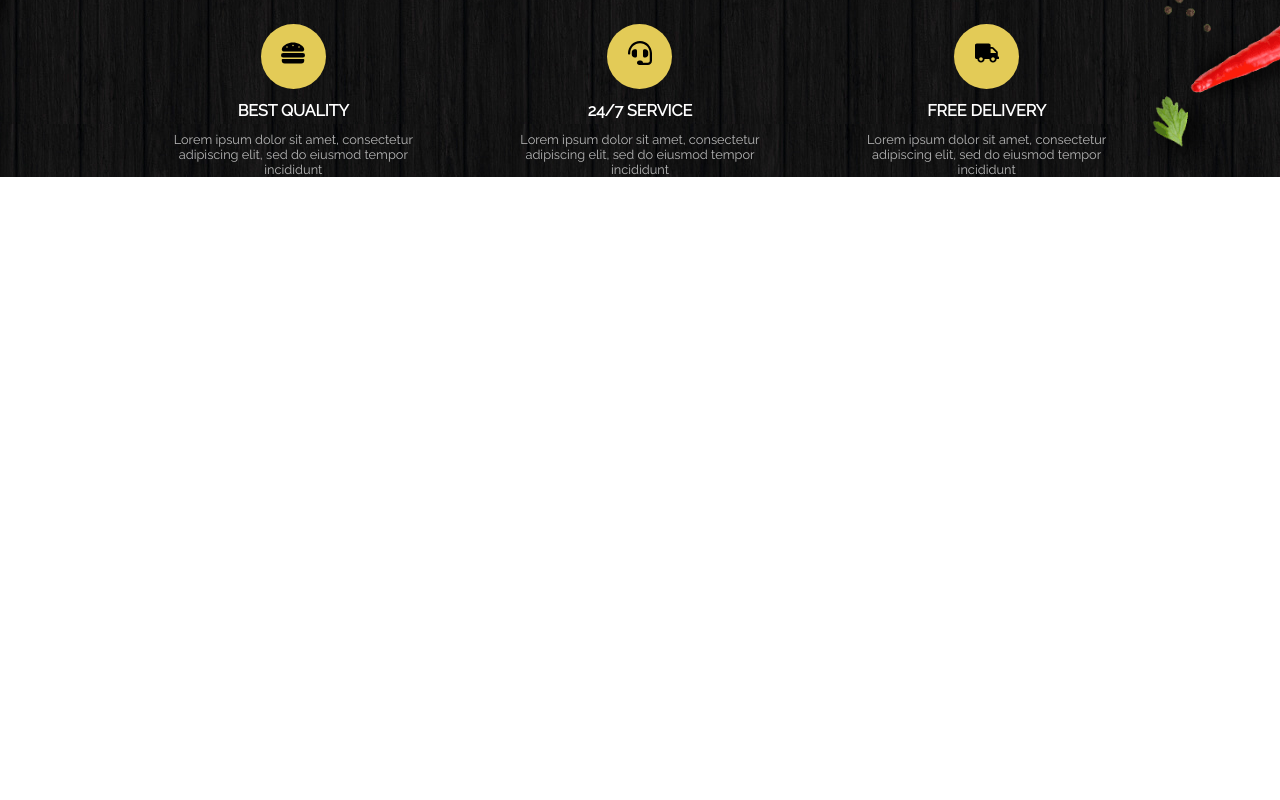
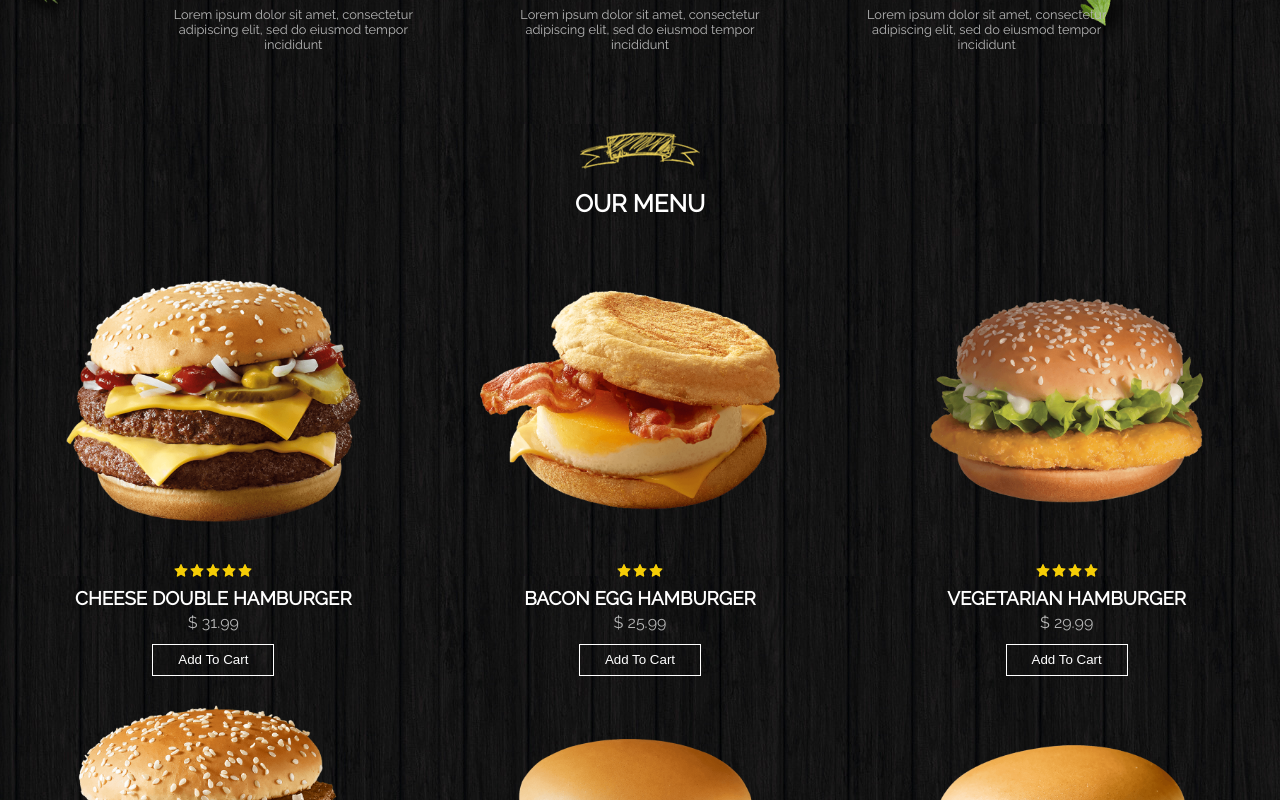
Before and after one commit to TomasDnlAranda/Burger-Website-React, a React (Create React App) app: page / in a window 1280 px wide. Shown: the part 780-1580 px from the top of the page. Before the commit the page ends 957 px from the top, so only its background shows below. Built offline with nearby package versions, Linux system fonts and the light colour scheme; a web font is replaced by a local one.

Commit message:
add menu

```diff
--- a/src/App.js
+++ b/src/App.js
@@ -1,4 +1,5 @@
 import Main from './components/Main';
+import Menu from './components/Menu';
 import Navbar from './components/Navbar';
 
 function App() {
@@ -7,6 +8,7 @@ function App() {
 			<div className="app__container">
 				<Navbar />
 				<Main />
+				<Menu />
 			</div>
 		</>
 	);
--- /dev/null
+++ b/src/components/CardMenu.jsx
@@ -0,0 +1,45 @@
+import React from 'react';
+import '../css/cardmenu.css';
+import { AiFillStar as IconStar } from 'react-icons/ai';
+
+const CardMenu = ({ item }) => {
+	const { name, price, img, stars } = item;
+
+	const STARS = [
+		[],
+		[<IconStar key={name + ' 1-1'} />],
+		[<IconStar key={name + ' 2-1'} />, <IconStar key={name + ' 2-2'} />],
+		[
+			<IconStar key={name + ' 3-1'} />,
+			<IconStar key={name + ' 3-2'} />,
+			<IconStar key={name + ' 3-3'} />,
+		],
+		[
+			<IconStar key={name + ' 4-1'} />,
+			<IconStar key={name + ' 4-2'} />,
+			<IconStar key={name + ' 4-3'} />,
+			<IconStar key={name + ' 4-4'} />,
+		],
+		[
+			<IconStar key={name + ' 5-1'} />,
+			<IconStar key={name + ' 5-2'} />,
+			<IconStar key={name + ' 5-3'} />,
+			<IconStar key={name + ' 5-4'} />,
+			<IconStar key={name + ' 5-5'} />,
+		],
+	];
+
+	return (
+		<div className="card-menu">
+			<div className="card-menu__container-card">
+				<img src={img} className="card-menu__img" />
+				<div className="card-menu__container-stars">{STARS[stars].map((item) => item)}</div>
+				<h3 className="card-menu__name">{name}</h3>
+				<span className="card-menu__price">$ {price}</span>
+				<button className="card-menu__btn">Add To Cart</button>
+			</div>
+		</div>
+	);
+};
+
+export default CardMenu;
--- /dev/null
+++ b/src/components/Menu.jsx
@@ -0,0 +1,73 @@
+import React from 'react';
+import '../css/menu.css';
+import TITLE from '../image/title-img.png';
+import BURGER_1 from '../image/product-1.png';
+import BURGER_2 from '../image/product-2.png';
+import BURGER_3 from '../image/product-3.png';
+import BURGER_4 from '../image/product-4.png';
+import BURGER_5 from '../image/product-5.png';
+import BURGER_6 from '../image/product-6.png';
+import CardMenu from './CardMenu';
+
+const Menu = () => {
+	const CARD_MENU = [
+		{
+			name: 'CHEESE DOUBLE HAMBURGER',
+			price: 31.99,
+			img: BURGER_1,
+			stars: 5,
+			id: 1,
+		},
+		{
+			name: 'BACON EGG HAMBURGER',
+			price: 25.99,
+			img: BURGER_2,
+			stars: 3,
+			id: 2,
+		},
+		{
+			name: 'VEGETARIAN HAMBURGER',
+			price: 29.99,
+			img: BURGER_3,
+			stars: 4,
+			id: 3,
+		},
+		{
+			name: 'BIG HAMBURGER DOUBLE',
+			price: 37.99,
+			img: BURGER_4,
+			stars: 5,
+			id: 4,
+		},
+		{
+			name: 'HAMBURGER CHEESE FISH',
+			price: 32.99,
+			img: BURGER_5,
+			stars: 5,
+			id: 5,
+		},
+		{
+			name: 'CUCUMBER HAMBURGER',
+			price: 23.99,
+			img: BURGER_6,
+			stars: 3,
+			id: 6,
+		},
+	];
+
+	return (
+		<div className="menu">
+			<div className="menu__container-text">
+				<img src={TITLE} className="menu__img" />
+				<h2 className="menu__title">OUR MENU</h2>
+			</div>
+			<div className="menu__container-cards">
+				{CARD_MENU.map((item) => (
+					<CardMenu item={item} key={item.id} />
+				))}
+			</div>
+		</div>
+	);
+};
+
+export default Menu;
--- /dev/null
+++ b/src/css/cardmenu.css
@@ -0,0 +1,153 @@
+.card-menu__container-card {
+	display: flex;
+	justify-content: center;
+	align-items: center;
+	flex-direction: column;
+	margin: 0.5rem auto;
+	width: max-content;
+	padding: 0 0.5rem;
+}
+
+.card-menu__container-stars {
+	color: var(--color-yellow);
+}
+
+.card-menu__img {
+	height: 250px;
+	margin: 0;
+}
+
+.card-menu__name {
+	color: white;
+	margin: 0;
+	margin: 0.25rem 0;
+}
+
+.card-menu__price {
+	margin: 0;
+	color: var(--main-text-subtitule-color);
+	margin: 0 0 0.25rem 0;
+}
+
+.card-menu__btn {
+	margin: 0;
+}
+
+.card-menu__btn {
+	color: var(--navbar-text-color);
+	background: transparent;
+	border: 1px solid var(--navbar-text-color);
+	width: max-content;
+	padding: 7.5px 25px;
+	margin: 0.5rem auto 0;
+	cursor: pointer;
+	transition: all 0.5s;
+}
+
+.card-menu__btn:hover {
+	color: var(--navbar-bg-color);
+	background-color: var(--navbar-text-color);
+}
+
+@media all and (min-width: 550px) {
+	.card-menu__container-card {
+		display: flex;
+		justify-content: center;
+		align-items: center;
+		flex-direction: column;
+		width: max-content;
+	}
+
+	.card-menu__container-stars {
+		color: var(--color-yellow);
+	}
+
+	.card-menu__img {
+		height: 250px;
+		margin: 0;
+	}
+
+	.card-menu__name {
+		color: white;
+		margin: 0;
+		margin: 0.25rem 0;
+	}
+
+	.card-menu__price {
+		margin: 0;
+		color: var(--main-text-subtitule-color);
+		margin: 0 0 0.25rem 0;
+	}
+
+	.card-menu__btn {
+		margin: 0;
+	}
+
+	.card-menu__btn {
+		color: var(--navbar-text-color);
+		background: transparent;
+		border: 1px solid var(--navbar-text-color);
+		width: max-content;
+		padding: 7.5px 25px;
+		margin: 0.5rem auto 0;
+		cursor: pointer;
+		transition: all 0.5s;
+	}
+
+	.card-menu__btn:hover {
+		color: var(--navbar-bg-color);
+		background-color: var(--navbar-text-color);
+	}
+}
+
+@media all and (min-width: 1088px) {
+	.card-menu__container-card {
+		display: flex;
+		justify-content: center;
+		align-items: center;
+		flex-direction: column;
+		margin: 0 1.5rem;
+		width: max-content;
+	}
+
+	.card-menu__container-stars {
+		color: var(--color-yellow);
+	}
+
+	.card-menu__img {
+		height: 325px;
+		margin: 0;
+	}
+
+	.card-menu__name {
+		color: white;
+		margin: 0;
+		margin: 0.25rem 0;
+	}
+
+	.card-menu__price {
+		margin: 0;
+		color: var(--main-text-subtitule-color);
+		margin: 0 0 0.25rem 0;
+	}
+
+	.card-menu__btn {
+		margin: 0;
+	}
+
+	.card-menu__btn {
+		color: var(--navbar-text-color);
+		background: transparent;
+		border: 1px solid var(--navbar-text-color);
+		width: max-content;
+		padding: 7.5px 25px;
+		margin: 0.5rem auto 0;
+		cursor: pointer;
+		transition: all 0.5s;
+	}
+
+	.card-menu__btn:hover {
+		color: var(--navbar-bg-color);
+		background-color: var(--navbar-text-color);
+	}
+}
--- a/src/css/main.css
+++ b/src/css/main.css
@@ -125,7 +125,7 @@ main {
 	}
 
 	.main__img {
-		height: 400px;
+		height: 250px;
 	}
 
 	.main__title {
@@ -174,7 +174,7 @@ main {
 	}
 
 	.main__img {
-		height: 475px;
+		height: 350px;
 	}
 
 	.main__title {
--- /dev/null
+++ b/src/css/menu.css
@@ -0,0 +1,53 @@
+.menu {
+	display: flex;
+	margin-top: 5rem;
+	flex-direction: column;
+}
+
+.menu__container-text {
+	display: flex;
+	justify-content: center;
+	align-items: center;
+	flex-direction: column;
+	flex-wrap: wrap;
+}
+
+.menu__title {
+	color: var(--navbar-text-color);
+	font-size: 1.5rem;
+}
+
+.menu__container-cards {
+	display: flex;
+	flex-direction: column;
+	flex-wrap: wrap;
+	justify-content: space-around;
+}
+
+@media all and (min-width: 550px) {
+	.menu {
+		display: flex;
+		margin-top: 5rem;
+		flex-direction: column;
+	}
+
+	.menu__container-text {
+		display: flex;
+		justify-content: center;
+		align-items: center;
+		flex-direction: column;
+		flex-wrap: wrap;
+	}
+
+	.menu__title {
+		color: var(--navbar-text-color);
+		font-size: 1.5rem;
+	}
+
+	.menu__container-cards {
+		display: flex;
+		flex-direction: row;
+		flex-wrap: wrap;
+		justify-content: space-around;
+	}
+}
--- a/src/index.css
+++ b/src/index.css
@@ -18,4 +18,5 @@ code {
 	--navbar-text-color: #fff;
 	--navbar-text-color-hover: #e3cb57;
 	--main-text-subtitule-color: rgb(182, 182, 182);
+	--color-yellow: #f5cd06;
 }
```
